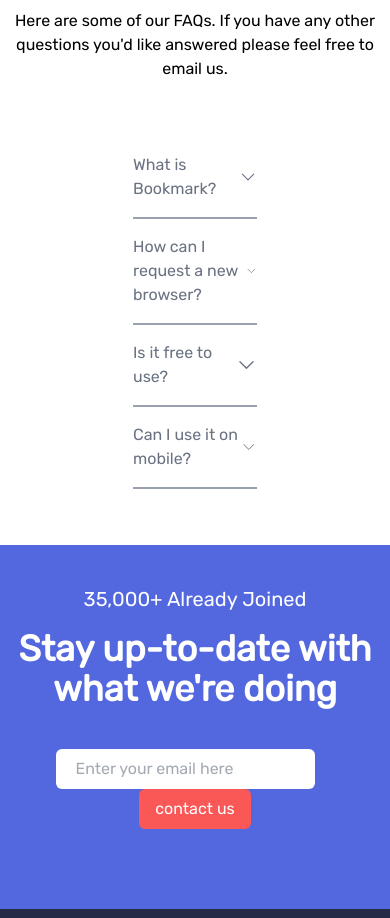
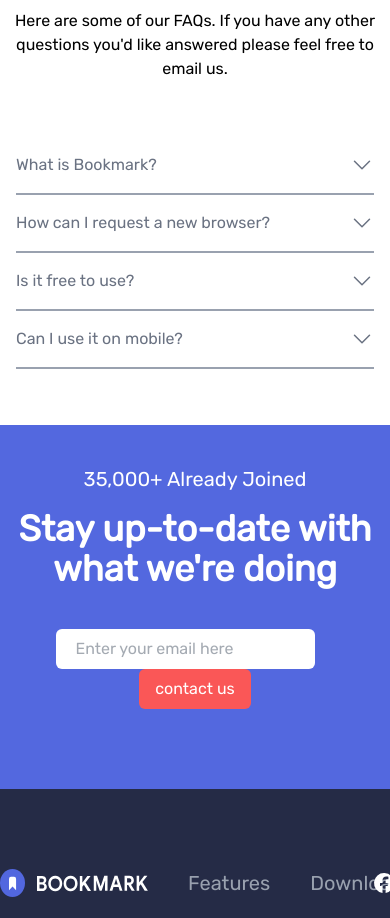
Before and after one commit to jashan1918/responsiveness-prac, a React (Vite) app: page / in a window 390 px wide. Shown: the part 3620-4538 px from the top of the page. Built offline with nearby package versions, Linux system fonts and the light colour scheme.

Commit message:
made the flexTab responsive

```diff
--- a/src/flexTab.jsx
+++ b/src/flexTab.jsx
@@ -4,7 +4,7 @@
   const [openId, setOpenId] = useState(null); // Track open section ID
 
   return (
-    <div className="flex flex-col  w-[40%] justify-between mt-10 mx-auto p-4">
+    <div className="flex flex-col w-full  md:w-[40%] justify-between mt-10 mx-auto p-4">
       {sections.map((section) => (
         <div
           key={section.id}
```
